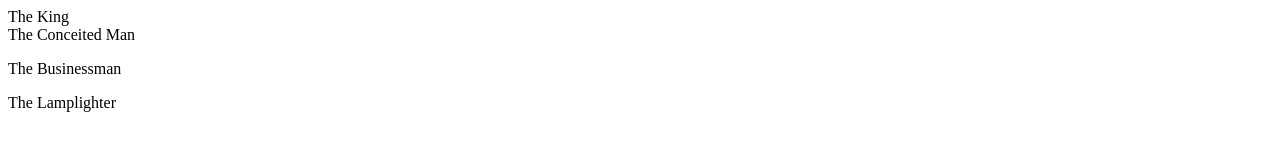
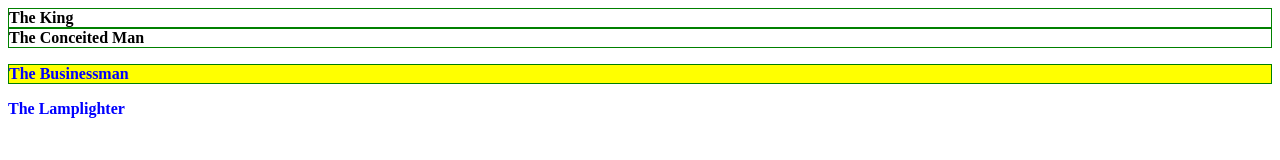
Before and after one commit to JanF8787/MyFirstWebsite, a plain HTML site: page exercise.html in a window 1280 px wide. Drawn offline with Linux system fonts and the light colour scheme.

Commit message:
solution

```diff
--- a/exercise.html
+++ b/exercise.html
@@ -1,6 +1,18 @@
-<div class="container">
-    <div id="b325" class="asteroid">The King</div>
-    <div class="asteroid b326">The Conceited Man</div>
-  </div>
-  <p class="asteroid big">The Businessman</p>
-  <div class="asteroid b329 big">The Lamplighter</div>
+<!DOCTYPE html>
+<html lang="en">
+<head>
+    <meta charset="UTF-8">
+    <meta http-equiv="X-UA-Compatible" content="IE=edge">
+    <meta name="viewport" content="width=device-width, initial-scale=1.0">
+    <title>Document</title>
+    <link rel="stylesheet" href="style1.css">
+</head>
+<body>
+    <div class="container">
+        <div id="b325" class="asteroid">The King</div>
+        <div class="asteroid_b326">The Conceited Man</div>
+      </div>
+      <p class="asteroid big">The Businessman</p>
+      <div class="asteroid_b329_big">The Lamplighter</div>
+</body>
+</html>
--- /dev/null
+++ b/style1.css
@@ -0,0 +1,16 @@
+p, .asteroid_b329_big {
+    color: blue;
+}
+
+.asteroid, .asteroid_b326 {
+border: 1px solid green;
+font-weight: bold;
+}
+
+.asteroid_b329_big {
+    font-weight: bold;
+}
+
+p {
+    background: yellow;
+}
```
Also changed, not shown: index.html (+1 -1 lines).
